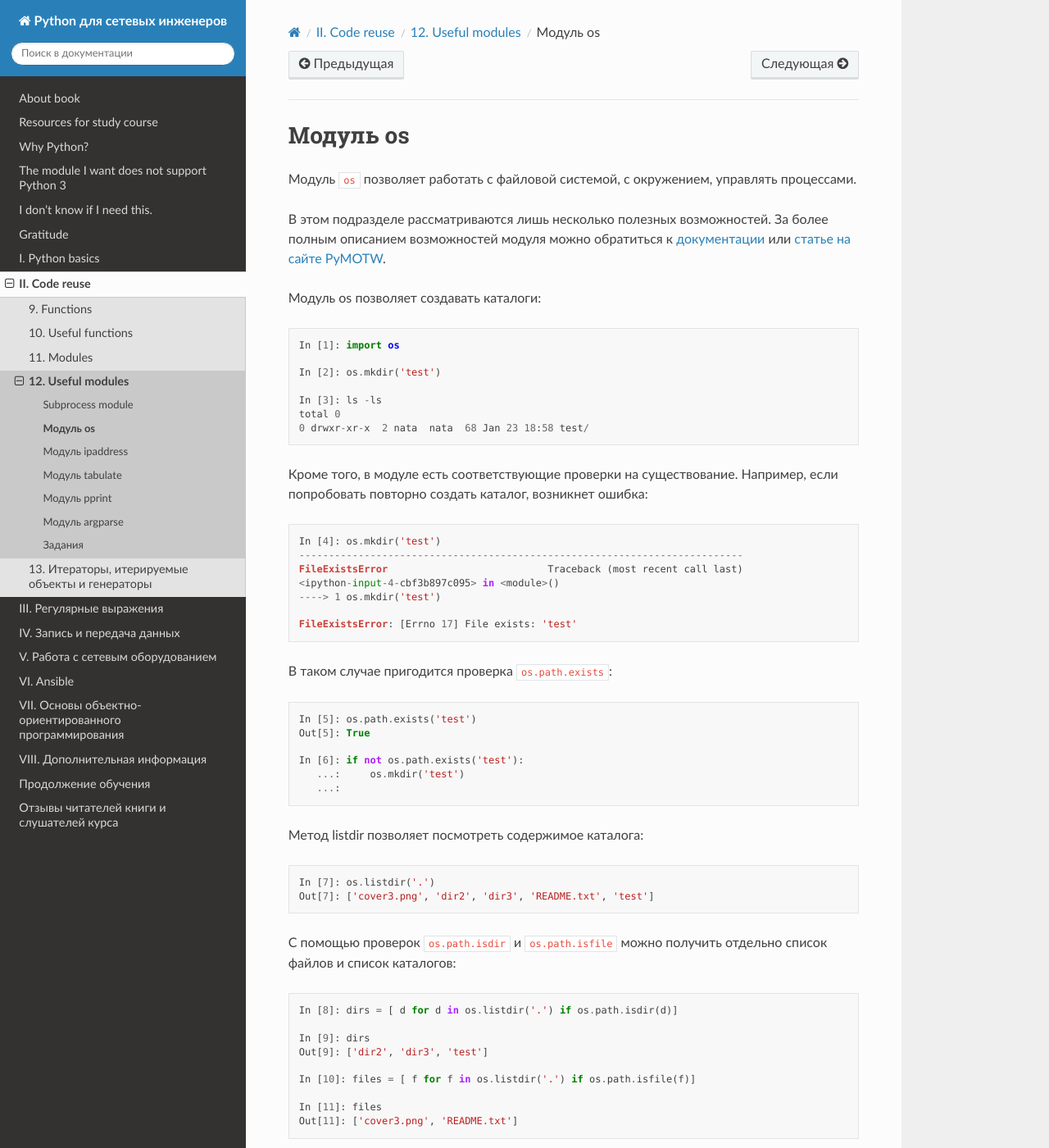
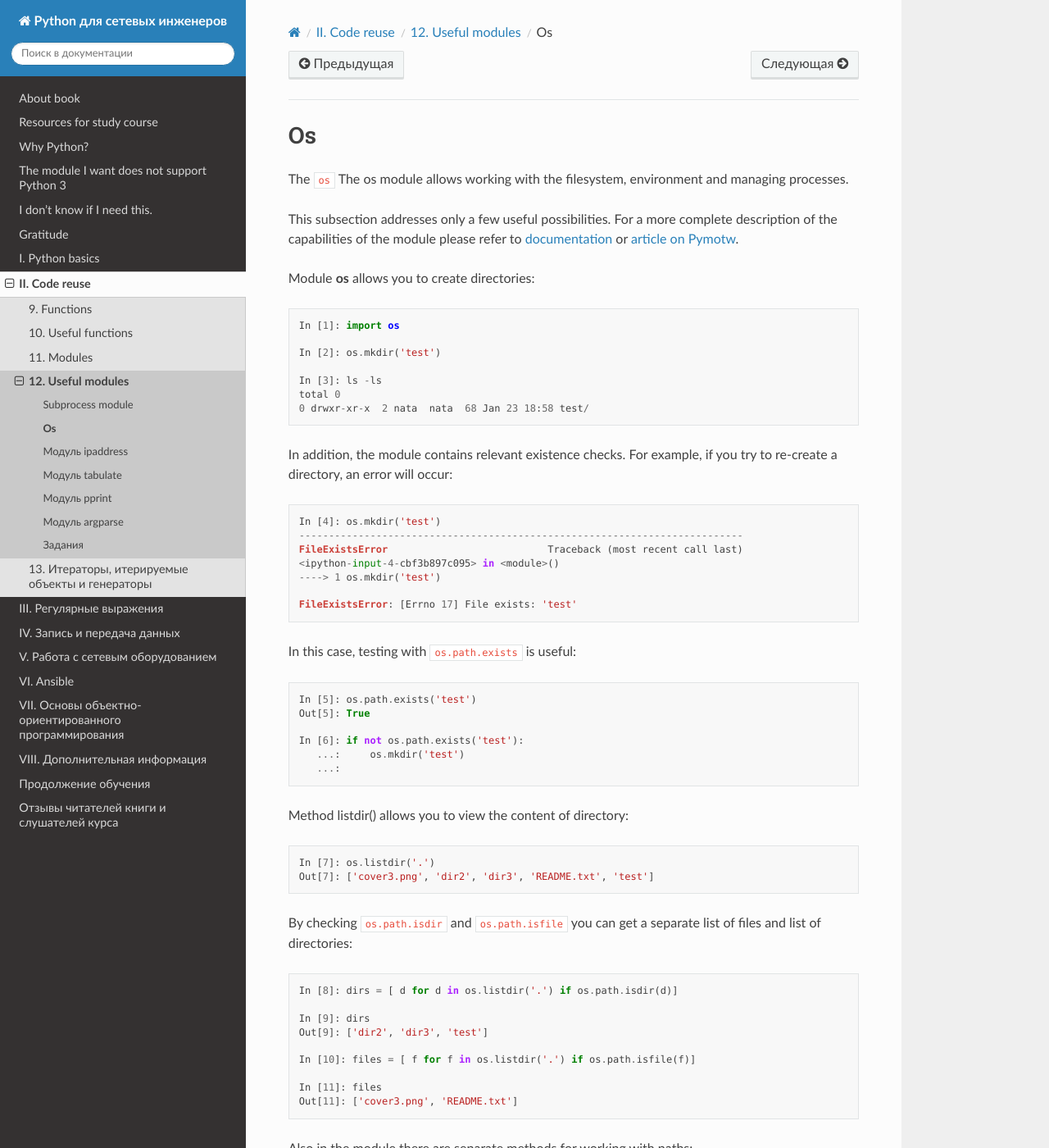
Before and after one commit to Aidar5/nattoeng, a Sphinx documentation site: the page built from docs/source/book/12_useful_modules/os.rst, in a window 1280 px wide and 1400 px high. Shown: the whole window at 82% size. Built offline with Sphinx 7.4.7 and the Read the Docs theme 2.0.0, drawn with Linux system fonts in a browser that asks for light colours; pages that are not in the unit, such as notebooks, are missing from menus; some of the changed text lies outside the part shown.

Commit message:
Update os.rst

```diff
--- a/docs/source/book/12_useful_modules/os.rst
+++ b/docs/source/book/12_useful_modules/os.rst
@@ -1,15 +1,13 @@
-Модуль os
+Os
 ---------
 
-Модуль ``os`` позволяет работать с файловой системой, с окружением,
-управлять процессами.
+The ``os`` The os module allows working with the filesystem, environment and managing processes.
 
-В этом подразделе рассматриваются лишь несколько полезных возможностей. За более полным
-описанием возможностей модуля можно обратиться к
-`документации <https://docs.python.org/3/library/os.html>`__ или
-`статье на сайте PyMOTW <https://pymotw.com/3/os/>`__.
+This subsection addresses only a few useful possibilities. For a more complete description of the capabilities of the module please refer to
+`documentation <https://docs.python.org/3/library/os.html>`__ or
+`article on Pymotw <https://pymotw.com/3/os/>`__.
 
-Модуль os позволяет создавать каталоги:
+Module **os** allows you to create directories:
 
 .. code:: python
 
@@ -21,8 +19,7 @@
     total 0
     0 drwxr-xr-x  2 nata  nata  68 Jan 23 18:58 test/
 
-Кроме того, в модуле есть соответствующие проверки на существование.
-Например, если попробовать повторно создать каталог, возникнет ошибка:
+In addition, the module contains relevant existence checks. For example, if you try to re-create a directory, an error will occur:
 
 .. code:: python
 
@@ -34,7 +31,7 @@
 
     FileExistsError: [Errno 17] File exists: 'test'
 
-В таком случае пригодится проверка ``os.path.exists``:
+In this case, testing with ``os.path.exists`` is useful:
 
 .. code:: python
 
@@ -45,15 +42,14 @@
        ...:     os.mkdir('test')
        ...:
 
-Метод listdir позволяет посмотреть содержимое каталога:
+Method listdir() allows you to view the content of directory:
 
 .. code:: python
 
     In [7]: os.listdir('.')
     Out[7]: ['cover3.png', 'dir2', 'dir3', 'README.txt', 'test']
 
-С помощью проверок ``os.path.isdir`` и ``os.path.isfile`` можно получить
-отдельно список файлов и список каталогов:
+By checking ``os.path.isdir`` and ``os.path.isfile`` you can get a separate list of files and list of directories:
 
 .. code:: python
 
@@ -67,7 +63,7 @@
     In [11]: files
     Out[11]: ['cover3.png', 'README.txt']
 
-Также в модуле есть отдельные методы для работы с путями:
+Also in the module there are separate methods for working with paths:
 
 .. code:: python
 
```
